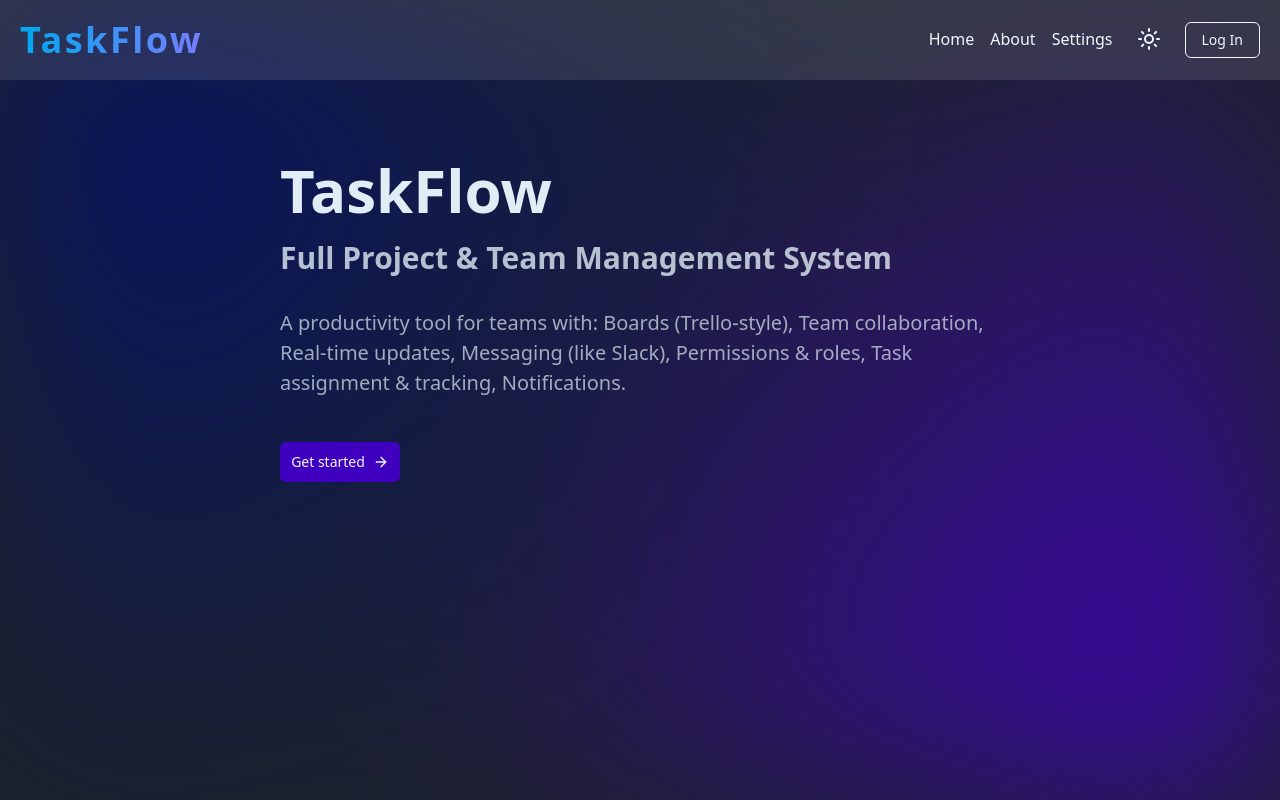
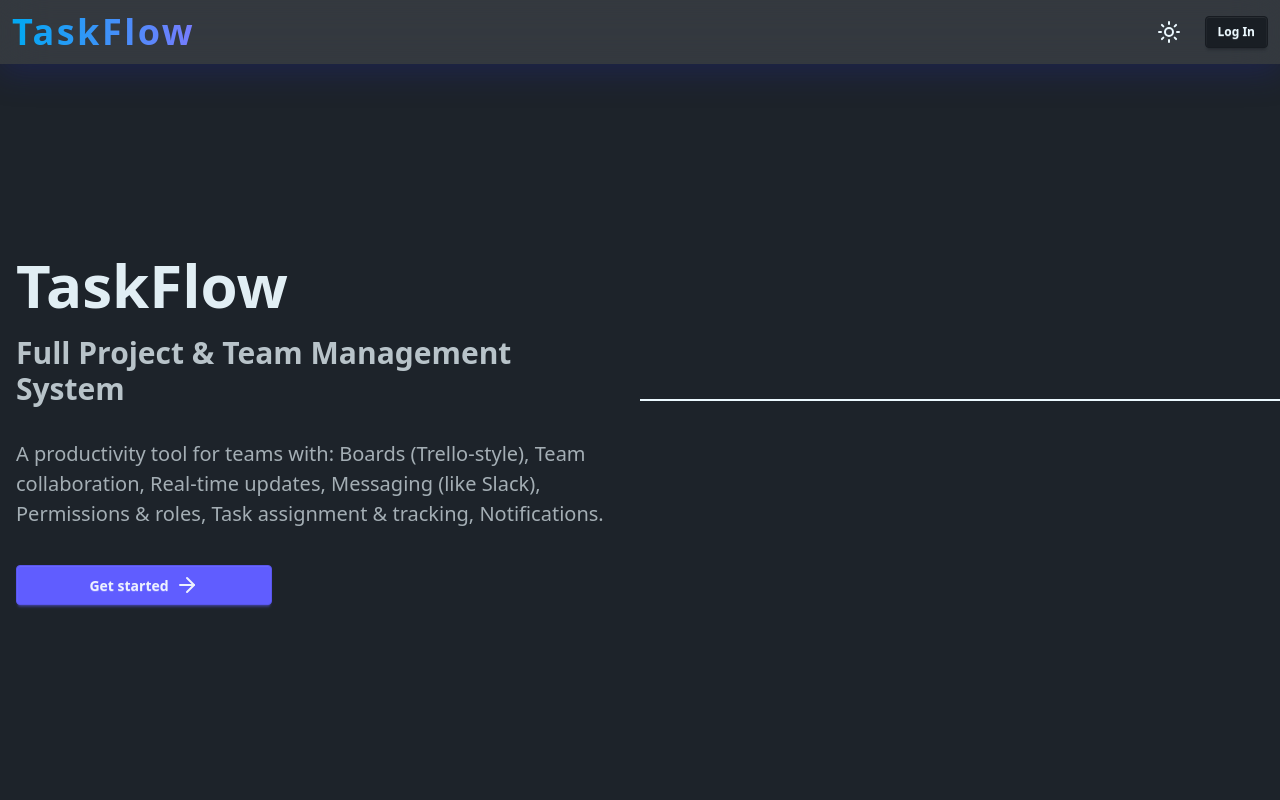
Before and after one commit to eyobWebDev/Task-Flow, a React (Vite) app in the folder frontend/: page / in a window 1280 px wide. Shown: the top 800 px of the page. Built offline with nearby package versions, Linux system fonts and the light colour scheme; no server answers.

Commit message:
added vercel config file

```diff
--- a/frontend/src/assets/styles/home_page.css
+++ b/frontend/src/assets/styles/home_page.css
@@ -25,8 +25,8 @@
 }
 
 .navbar-link {
-    padding-top: 5px;
-    padding-bottom: 5px;
+    padding-top: 2px;
+    padding-bottom: 2px;
 }
 
 .home-page {
--- a/frontend/src/layouts/base/Footer.jsx
+++ b/frontend/src/layouts/base/Footer.jsx
@@ -4,11 +4,11 @@ import { Copyright } from "lucide-react";
 export default function Footer() {
 
     return <>
-    <div className="p-15 mt-10 bg-base-300">
+    <div className="lg:p-15 md:p-10 p-5 mt-10 bg-base-300">
         <div className="flex gap-5 justify-between">
             <div className="w-100">
                 <div className="text-3xl text-gradient mb-3">TaskFlow</div>
-                <div className="font-light opacity-80">Full project and team management. create workspace and invite people to collaborate, schedule task with due date etc...</div>
+                <div className="font-light lg;text-xl md:text-xl text-sm opacity-80">Full project and team management. create workspace and invite people to collaborate, schedule task with due date etc...</div>
             </div>
 
             <div className="flex flex-col items-center gap-3">
@@ -24,7 +24,7 @@ export default function Footer() {
 
         <div className="h-[2px] m-4 bg-base-100 w-full"></div>
 
-        <div style={{fontSize: "smaller"}} className="flex gap-4 mt-4 text-gray-400 justify-between">
+        <div className="flex lg:text-xl md:text-xl text-[10px] gap-4 mt-4 text-gray-400 justify-between">
             <div className="flex gap-3 items-center"><Copyright size={20} /> <div>2025 TaskFlow alright reserved.</div></div>
             <div>
                 <div>Privacy Policy Terms of Service</div>
--- a/frontend/src/layouts/base/NavBar.jsx
+++ b/frontend/src/layouts/base/NavBar.jsx
@@ -2,7 +2,9 @@ import { NavLink } from "react-router-dom"
 import { Button } from "@/components/ui/button"
 import { useEffect, useState } from "react"
 import { useThemeStore } from "@/store/useThemeStore"
-import { LogIn, MoonStar, Sun } from "lucide-react"
+import { LogIn, MenuIcon, MoonStar, Sun } from "lucide-react"
+import { navbarStyle } from "@/assets/styles/fetaure_style"
+import { DropdownMenu, DropdownMenuContent, DropdownMenuGroup, DropdownMenuItem, DropdownMenuTrigger } from "@/components/ui/dropdown-menu"
 
 export default function NavBar() {
     const {darkMode, toggleDarkMode} = useThemeStore()
@@ -12,15 +14,13 @@ export default function NavBar() {
     }
 
     return <>
-        <div className={`${darkMode ? "navbar-container-dark" : "navbar-container-light"} flex justify-between p-5 items-center w-full`}>
+        <div className={`${navbarStyle} fixed top-0 left-0 z-20 flex justify-between p-3 items-center w-full`}>
             <div className="lg:text-4xl md:text-3xl  navbar-title font-bold">TaskFlow</div>
 
-            <div className="flex gap-4">
-                <NavLink className={`navbar-link hover:text-blue-500`}>Home</NavLink>
-                <NavLink className={`navbar-link hover:text-blue-500`}>About</NavLink>
-                <NavLink className={`navbar-link hover:text-blue-500`}>Settings</NavLink>
-                <div onClick={handleDarkMode} className={`navbar-link p-2 rounded ${darkMode ? "hover:bg-gray-600": "hover:bg-gray-300"}`}>{darkMode ? <Sun/> : <MoonStar />}</div>
-                <NavLink className={`hover:text-blue-500`}><Button variant={`outline`} className={`hover:bg-blue-200`}>Log In</Button></NavLink>
+            <div className="flex items-center gap-3">
+                <div onClick={handleDarkMode} className={`navbar-link p-3 rounded ${darkMode ? "hover:bg-gray-600": "hover:bg-gray-300"}`}>{darkMode ? <Sun/> : <MoonStar />}</div>
+                <NavLink to={"/auth/login"} className={` hover:text-blue-500`}>
+                    <button className={`btn btn-sm btn-wide`}>Log In</button></NavLink>
             </div>
         </div>
     </>
--- a/frontend/src/pages/HomePage.jsx
+++ b/frontend/src/pages/HomePage.jsx
@@ -13,17 +13,24 @@ export default function HomePage() {
 
     return <>
 
-     <div className="w-[100%] relative home-page h-[100vh]">
+     <div className="w-[100%] relative h-[100vh]">
         <NavBar />
-        <div className="lg:pl-70 lg:pr-70 p-5 flex flex-col gap-6">
-            <div className="flex-col gap-5 mt-15 flex">
-            <div className="lg:text-6xl text-4xl opacity-95 font-bold">TaskFlow</div>
-            <div className="lg:text-3xl text-2xl opacity-75 font-bold">Full Project & Team Management System</div>
-            <div className="lg:text-[20px] text-[10px] opacity-65 mt-3">A productivity tool for teams with: Boards (Trello-style), Team collaboration, Real-time updates, Messaging (like Slack), Permissions & roles, Task assignment & tracking, Notifications.</div>
+
+        <div className="h-full flex-wrap flex items-center justify-around">
+            <div className="lg:w-1/2 md:w-1/2 w-full p-4 flex flex-col gap-6">
+                <div className="flex-col gap-5 mt-15 flex">
+                <div className="lg:text-6xl text-4xl opacity-95 font-bold">TaskFlow</div>
+                <div className="lg:text-3xl text-2xl opacity-75 font-bold">Full Project & Team Management System</div>
+                <div className="lg:text-[20px] text-[13px] opacity-65 mt-3">A productivity tool for teams with: Boards (Trello-style), Team collaboration, Real-time updates, Messaging (like Slack), Permissions & roles, Task assignment & tracking, Notifications.</div>
+                </div>
+
+                <div className="mt-3">
+                    <button onClick={() => navigate("/auth/login")} className={`btn btn-md btn-primary transition-all duration-500 hover:scale-110 btn-wide`}>Get started <ArrowRight /></button>
+                </div>
             </div>
 
-            <div>
-                <Button onClick={() => navigate("/auth/login")} className={`w-30 mt-5 p-7  scale-btn cursor-pointer cta-btn bg-[${primary}]`}>Get started <ArrowRight /></Button>
+            <div className="border w-1/2">
+
             </div>
         </div>
 
```
Also changed, not shown: frontend/vercel.json (added).
